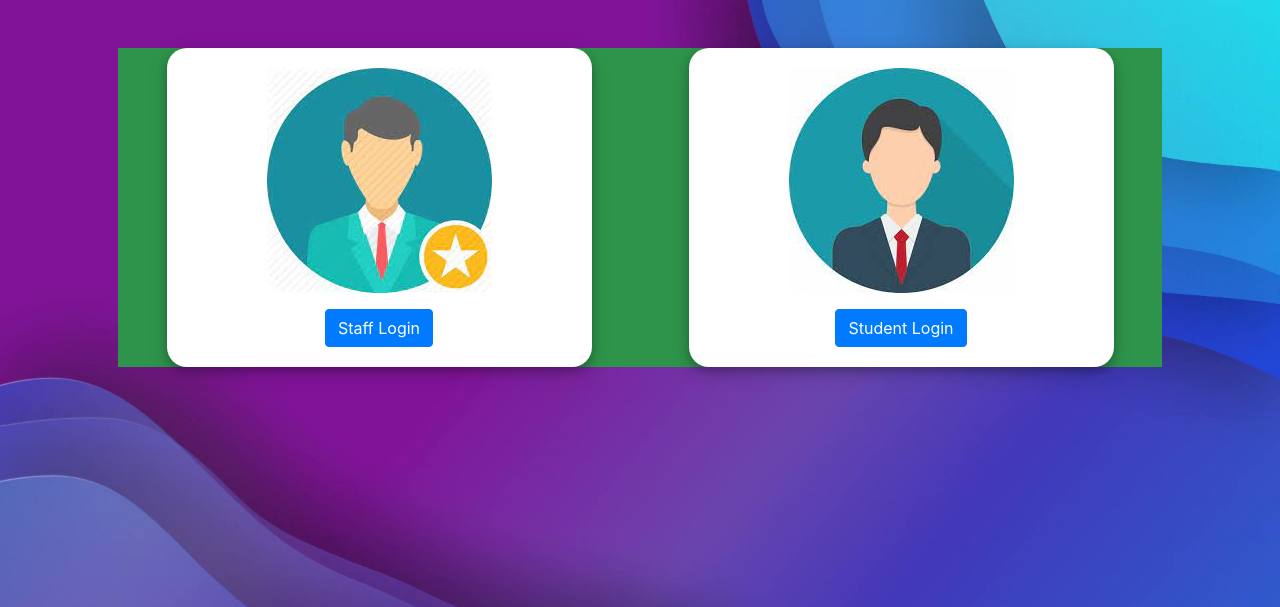
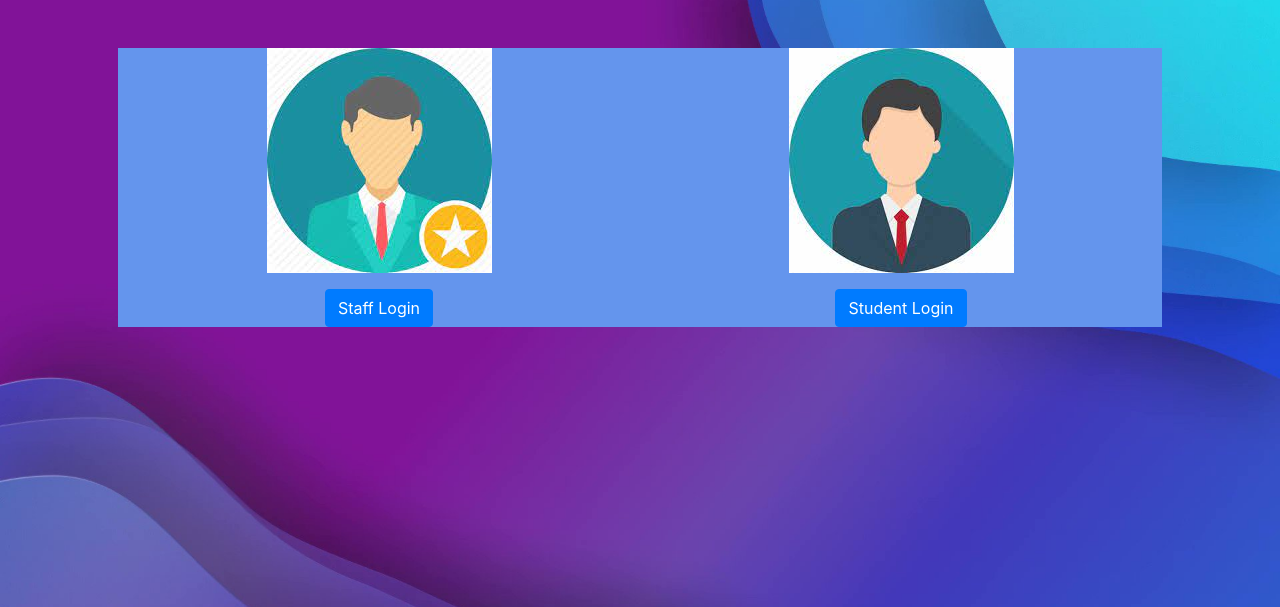
Before and after one commit to MUHAMMEDFAISALKC/schoobook, a Flask app: page /login in a window 1280 px wide. Shown: the part 76-683 px from the top of the page. Run offline with Flask 2, Linux system fonts and the light colour scheme; some libraries are stand-ins or nearby versions.

Commit message:
Update styles.css

```diff
--- a/static/styles.css
+++ b/static/styles.css
@@ -155,7 +155,7 @@ body {
 
 #login-body {
     display: flex;
-    background-color: #2e944b;
+    background-color:#6495ED;
     align-items:center;
     justify-content: space-around;
     /*
@@ -165,27 +165,13 @@ body {
     */
 }
 
-/*
-section {
-    position: fixed;
-    height: 100vh;
-}
-
-#staff-login {
-    display: flex;
-    left: 13vw;
-    width: 50%;
-    height: 460px;
-    overflow-y: auto;
-}
-*/
 #login-section {
     display: flex;
     overflow-y: auto;
 }
 
-#form-staff {
-    background-color: white;
+.form-staff-student {
+    background-color: rgb(255, 255, 255);
     border-radius: 20px;
     padding: 20px;
     padding-left: 100px;
@@ -194,24 +180,7 @@ section {
     box-shadow: 0 4px 8px 0 rgba(0, 0, 0, 0.2), 0 6px 20px 0 rgba(0, 0, 0, 0.19)
 }
 
-/*
-#student-login {
-    display: flex;
-    width: 50%;
-    left: 58vw;
-    height: 460px;
-}
-*/
 
-#form-student {
-    background-color: white;
-    border-radius: 20px;
-    padding: 20px;
-    padding-left: 100px;
-    padding-right: 100px;
-    height: 70%;
-    box-shadow: 0 4px 8px 0 rgba(0, 0, 0, 0.2), 0 6px 20px 0 rgba(0, 0, 0, 0.19)
-}
 
 /* staff login page */
 .form-area {
```
